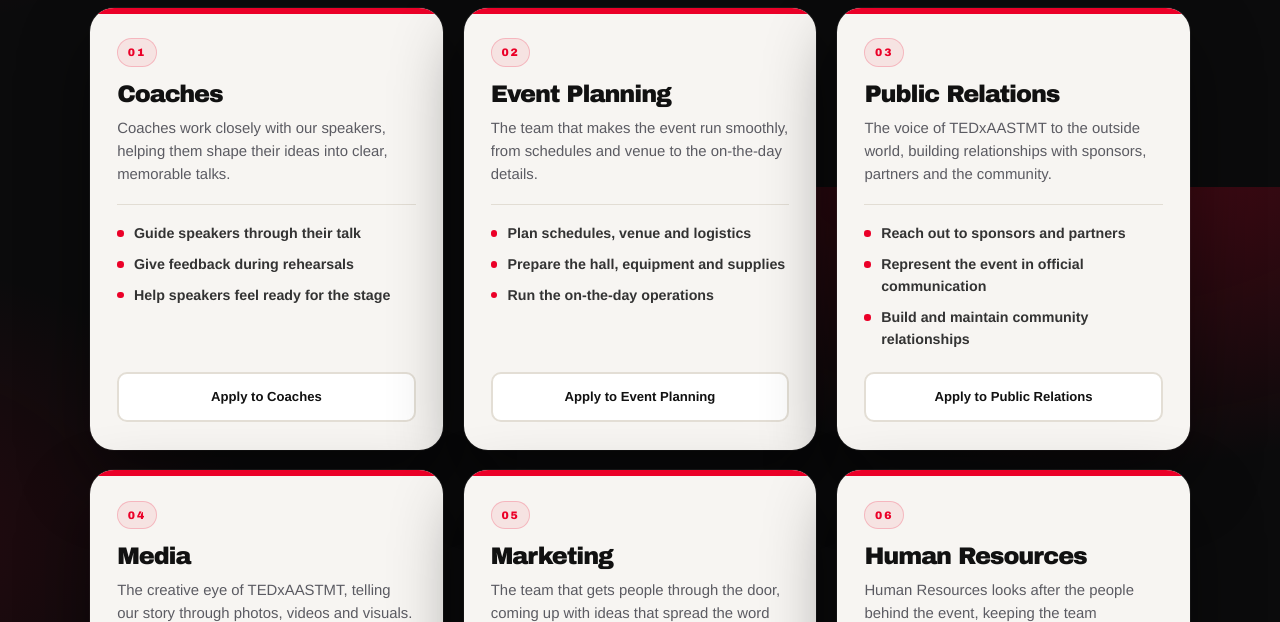
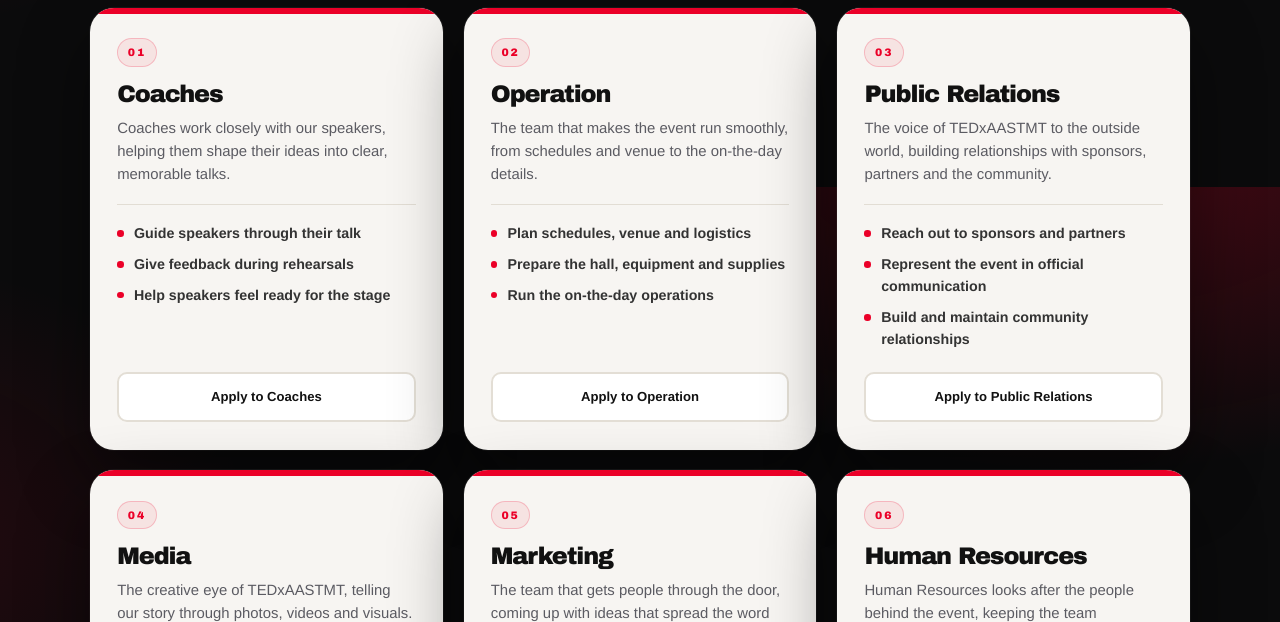
Before and after one commit to razanoraby59-debug/tedx.join, a plain HTML site: page index.html in a window 1280 px wide. Shown: the part 613-1235 px from the top of the page. Drawn offline with Linux system fonts and the light colour scheme.

Commit message:
Update index.html

```diff
--- a/index.html
+++ b/index.html
@@ -612,7 +612,7 @@
 
         <article class="team-card">
           <span class="team-num">02</span>
-          <h3>Event Planning</h3>
+          <h3>Operation</h3>
           <p>The team that makes the event run smoothly, from schedules and venue to the on-the-day details.</p>
           <ul>
             <li>Plan schedules, venue and logistics</li>
@@ -620,7 +620,7 @@
             <li>Run the on-the-day operations</li>
           </ul>
           <div class="card-btn">
-            <button type="button" data-team="Event Planning">Apply to Event Planning</button>
+            <button type="button" data-team="Operation">Apply to Operation</button>
           </div>
         </article>
 
@@ -740,7 +740,7 @@
             <select id="team" required aria-describedby="team-err">
               <option value="" selected disabled>Choose a team</option>
               <option value="Coaches">Coaches</option>
-              <option value="Event Planning">Event Planning</option>
+              <option value="Operation">Operation</option>
               <option value="Public Relations">Public Relations</option>
               <option value="Media">Media</option>
               <option value="Marketing">Marketing</option>
```
